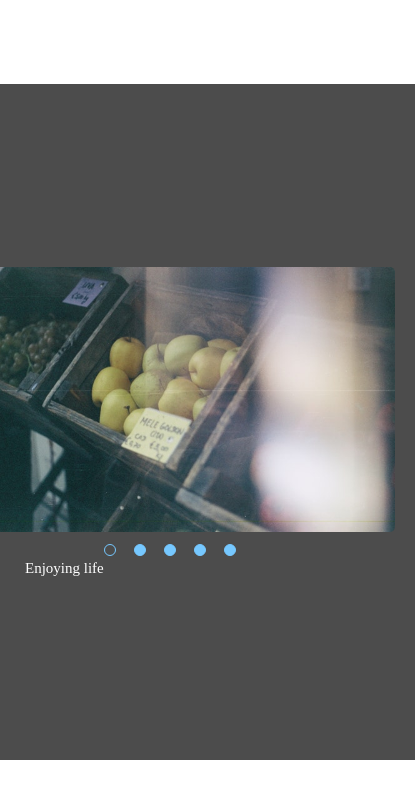
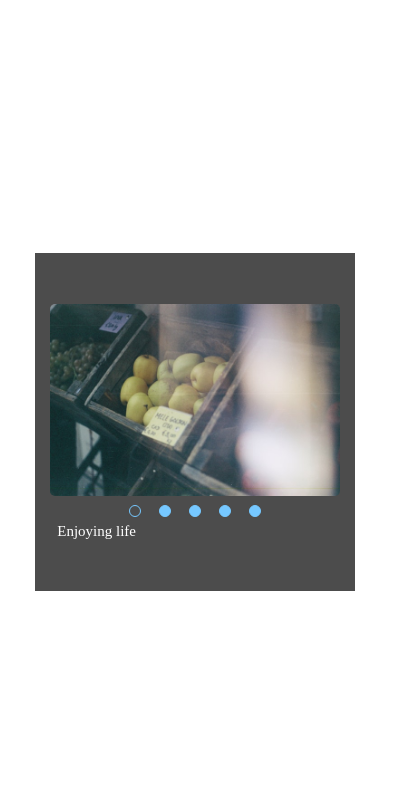
Before and after one commit to adzinetskatsiaryna/cssMemSlider, a plain HTML site: page cssMemSlider/index.html in a window 390 px wide. Shown: the whole page, 415 px wide, since content can reach past the window. Drawn offline with Linux system fonts and the light colour scheme.

Commit message:
feat: add media

```diff
--- a/cssMemSlider/style.css
+++ b/cssMemSlider/style.css
@@ -46,7 +46,7 @@
 	overflow: hidden;
 }
 .overflow-text{
-	width: 85%;
+	width: 95%;
 	overflow: hidden;
 }
 
@@ -123,7 +123,7 @@ label, a{
 }
 
 .active{
-	margin: 2% 150px 0;
+	margin: 2% 140px 0;
     align-self: flex-end;
     display: flex;
     max-width: 150px;
@@ -164,3 +164,39 @@ label, a{
 .slides-texts .texts{
 	transition: all 1000ms cubic-bezier(0.770, 0.000, 0.175, 1.000);
 }
+@media all and (max-width: 950px){
+	.active{
+		align-self: center;
+	}
+}
+@media all and (max-width: 1024px){
+	.slider{
+		height: 60vh;
+	}
+}
+
+@media all and (max-width: 420px){
+	.slider{
+		height: 50vh;
+	}
+	#desktop:checked ~ .slider{
+		max-width: 420px;
+		padding: 0 15px;
+	}
+	.slides-texts{
+		padding-top: 2px;
+	}
+}
+@media all and (max-width: 416px){
+	#desktop:checked ~ .slider{
+		max-width: 416px;
+	}
+}
+@media all and (max-width: 400px){
+	#desktop:checked ~ .slider{
+		max-width: 320px;
+	}
+	.slider{
+		height: 40vh;
+	}
+}
```
